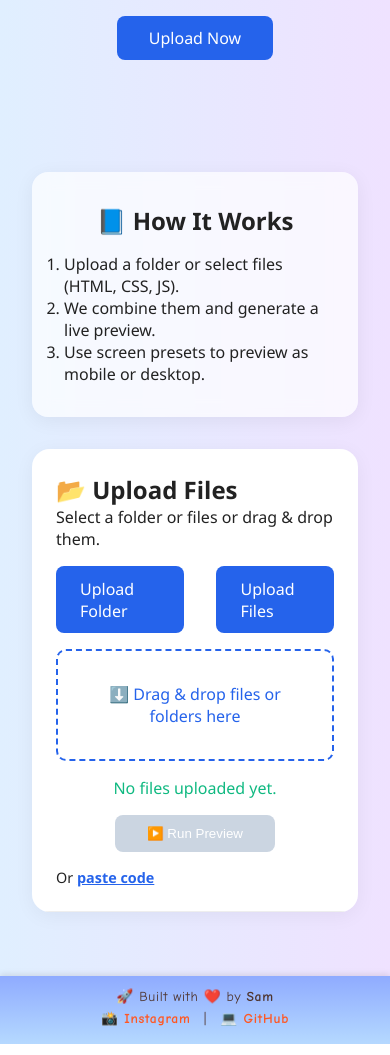
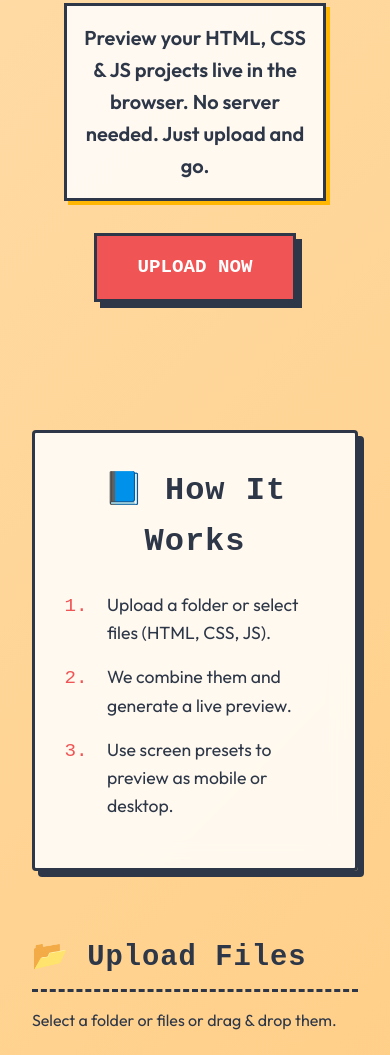
Before and after one commit to owsam22/previewer, a plain HTML site: page index.html in a window 390 px wide. Shown: the part 523-1578 px from the top of the page. Drawn offline with Linux system fonts and the light colour scheme; a web font is replaced by a local one.

Commit message:
Refactor CSS for improved design and responsiveness
Refactor CSS styles to improve design and responsiveness.

```diff
--- a/style.css
+++ b/style.css
@@ -4,20 +4,65 @@
   padding: 0;
   box-sizing: border-box;
 }
+
+:root {
+  --bg-color: #fff9f0;
+  --text-main: #2d3748;
+  --text-light: #4a5568;
+  --primary: #f05454; /* warm red-orange */
+  --secondary: #ffb703; /* bright yellow */
+  --accent: #028090; /* contrasting professional blue/teal */
+  --glass-bg: rgba(255, 255, 255, 0.85);
+  --shadow-pixel: 6px 6px 0px 0px var(--text-main);
+}
+
+@keyframes gradientBG {
+  0% { background-position: 0% 50%; }
+  50% { background-position: 100% 50%; }
+  100% { background-position: 0% 50%; }
+}
+
 body {
-  font-family: 'Segoe UI', sans-serif;
-  background: linear-gradient(to right, #e0efff, #efe2ff);
-  color: #222;
+  font-family: 'Outfit', sans-serif;
+  background: linear-gradient(135deg, #fff3e0, #ffe0b2, #ffcc80, #ffd54f);
+  background-size: 300% 300%;
+  animation: gradientBG 20s ease infinite;
+  color: var(--text-main);
+  line-height: 1.6;
+  min-height: 100vh;
+  display: flex;
+  flex-direction: column;
 }
+
+h1, h2, h3, .logo {
+  font-family: 'DotGothic16', monospace;
+  letter-spacing: 1px;
+}
+
 a {
   text-decoration: none;
-  color: #2563eb;
+  color: var(--accent);
+  transition: all 0.2s;
+  font-weight: 600;
 }
-a:hover{
-  color: #437eff;
+a:hover {
+  text-decoration: underline;
+  text-decoration-style: wavy;
 }
+
 .container {
   padding: 2rem;
+  flex: 1;
+}
+
+/* Glassmorphism + Pixel */
+.glass {
+  background: var(--glass-bg);
+  backdrop-filter: blur(12px);
+  -webkit-backdrop-filter: blur(12px);
+  border: 3px solid var(--text-main);
+  border-radius: 4px; /* Keep it slightly blocky for pixel theme */
+  box-shadow: var(--shadow-pixel);
 }
 
 /* NavBar */
@@ -25,264 +70,353 @@ a:hover{
   display: flex;
   justify-content: space-between;
   align-items: center;
-  padding: 2rem 3rem;
+  padding: 1.5rem 3rem;
   position: sticky;
-  top: 0;
+  top: 1rem;
+  margin: 0 2rem;
   z-index: 999;
-  backdrop-filter: blur(10px);
+  transition: transform 0.3s ease;
+}
+.navbar:hover {
+  transform: translateY(-2px);
 }
 .navbar nav a {
-  margin-left: 1rem;
-  font-weight: 500;
+  margin-left: 1.5rem;
+  font-weight: 600;
+  color: var(--text-main);
+  border: 2px solid transparent;
+  padding: 0.3rem 0.8rem;
+  transition: all 0.2s;
+}
+.navbar nav a:hover {
+  border-color: var(--text-main);
+  background: var(--secondary);
+  box-shadow: 3px 3px 0 var(--text-main);
+  text-decoration: none;
 }
 .logo {
-  font-weight: 700;
-  font-size: 1.2rem;
+  font-size: 1.5rem;
+  color: var(--primary);
+  text-shadow: 2px 2px 0 var(--secondary);
 }
 
 /* Hero */
 .hero {
   text-align: center;
-  padding: 5rem 2rem;
+  padding: 4rem 2rem;
 }
 .hero h1 {
-  font-size: 2.5rem;
-  color: #1e40af;
-  margin-bottom: 1rem;
+  font-size: 3.5rem;
+  color: var(--text-main);
+  margin-bottom: 1.5rem;
+  text-transform: uppercase;
+  text-shadow: 4px 4px 0 var(--secondary), -2px -2px 0 var(--primary);
+  animation: float 3s ease-in-out infinite;
 }
+@keyframes float {
+  0%, 100% { transform: translateY(0); }
+  50% { transform: translateY(-10px); }
+}
+
 .hero p {
   max-width: 600px;
-  margin: auto;
-  font-size: 1.1rem;
-  color: #444;
+  margin: 0 auto 2rem;
+  font-size: 1.25rem;
+  font-weight: 600;
+  background: var(--glass-bg);
+  padding: 1rem;
+  border: 3px solid var(--text-main);
+  box-shadow: 4px 4px 0 var(--secondary);
 }
+
 .cta-btn {
   display: inline-block;
-  margin-top: 2rem;
-  padding: 0.7rem 2rem;
-  background: #2563eb;
+  padding: 1rem 2.5rem;
+  font-family: 'DotGothic16', monospace;
+  font-size: 1.2rem;
+  background: var(--primary);
   color: #fff;
-  border-radius: 8px;
+  border: 3px solid var(--text-main);
+  box-shadow: var(--shadow-pixel);
+  cursor: pointer;
+  transition: all 0.1s ease;
+  position: relative;
+  top: 0;
+  left: 0;
+  text-transform: uppercase;
+}
+.cta-btn:hover {
+  background: #ff3333;
+  text-decoration: none;
+}
+.cta-btn:active {
+  top: 4px;
+  left: 4px;
+  box-shadow: 2px 2px 0 var(--text-main);
 }
 
-/* SPLIT PANEL (DESKTOP) */
+/* Split Panel */
 .split-section {
   display: flex;
-  max-width: 1000px;
-  margin: 2rem auto;
-  height: 600px;
-  border-radius: 18px;
-  overflow: hidden;
-  box-shadow: 0 4px 20px rgba(0, 0, 0, 0.05);
+  max-width: 1100px;
+  margin: 3rem auto;
+  min-height: 600px;
   transition: 0.5s ease;
+  gap: 1.5rem;
 }
 
 .panel {
   flex: 1;
-  transition: all 0.5s ease;
-  background: white;
-  padding: 2rem;
+  transition: all 0.5s cubic-bezier(0.25, 0.8, 0.25, 1);
   display: flex;
   flex-direction: column;
   justify-content: center;
+  overflow: hidden;
+  position: relative;
 }
+
 .panel-content {
   opacity: 1;
   transition: opacity 0.3s ease;
+  height: 100%;
+  display: flex;
+  flex-direction: column;
 }
+.panel h2 {
+  margin-bottom: 1rem;
+  font-size: 1.8rem;
+  border-bottom: 3px dashed var(--text-main);
+  padding-bottom: 0.5rem;
+}
+.panel p {
+  margin-bottom: 1.5rem;
+  font-weight: 500;
+}
+
 .panel textarea {
   width: 100%;
-  height: 100px;
+  flex: 1;
+  min-height: 80px;
   margin-bottom: 1rem;
-  padding: 0.6rem;
-  font-family: monospace;
-  border-radius: 8px;
-  border: 1px solid #ccc;
+  padding: 1rem;
+  font-family: 'Courier New', Courier, monospace;
+  font-size: 1rem;
+  border: 3px solid var(--text-main);
+  background: #1e1e1e;
+  color: #d4d4d4;
+  box-shadow: inset 4px 4px 0 rgba(0,0,0,0.5);
+  resize: none;
 }
-.panel button {
-  background: #2563eb;
-  color: white;
-  padding: 0.7rem 1.5rem;
-  border: none;
-  border-radius: 8px;
-  cursor: pointer;
-  margin-top: 1rem;
-}
-.panel .switch-btn {
-  margin-top: 1rem;
-  font-size: 0.9rem;
-}
-.panel .switch-btn span {
-  color: #2563eb;
-  cursor: pointer;
-  font-weight: bold;
-  text-decoration: underline;
+.panel textarea:focus {
+  outline: none;
+  border-color: var(--secondary);
 }
 
-/* ACTIVE PANEL */
-.left-panel.active {
-  flex: 4;
+.panel button {
+  font-family: 'DotGothic16', monospace;
+  font-size: 1.1rem;
+  background: var(--accent);
+  color: white;
+  padding: 1rem;
+  border: 3px solid var(--text-main);
+  box-shadow: 4px 4px 0 var(--text-main);
+  cursor: pointer;
+  margin-top: auto;
+  text-transform: uppercase;
+  transition: all 0.1s ease;
+  width: 100%; /* Make button full width in the panel */
 }
-.right-panel.active {
-  flex: 4;
+.panel button:hover:not(:disabled) {
+  background: #00b4d8;
 }
-.left-panel:not(.active),
-.right-panel:not(.active) {
-  flex: 1;
-  background: #f8fafc;
-  color: #94a3b8;
+.panel button:active:not(:disabled) {
+  transform: translate(2px, 2px);
+  box-shadow: 2px 2px 0 var(--text-main);
+}
+.panel button:disabled {
+  background: #cbd5e1;
+  color: #64748b;
+  cursor: not-allowed;
+  box-shadow: inset 2px 2px 0 rgba(0,0,0,0.1);
+  transform: none;
+}
+
+.switch-btn {
+  margin-top: 1.5rem;
+  text-align: center;
+  font-weight: 600;
+}
+.switch-btn span {
+  color: var(--primary);
+  cursor: pointer;
+  border-bottom: 2px dashed var(--primary);
+}
+
+/* ACTIVE PANEL LOGIC */
+.left-panel.active { flex: 2; }
+.right-panel.active { flex: 2; }
+
+.left-panel:not(.active), .right-panel:not(.active) {
+  flex: 0.5;
+  cursor: pointer;
 }
 .left-panel:not(.active) .panel-content,
 .right-panel:not(.active) .panel-content {
-  opacity: 0.3;
+  opacity: 0.2;
   pointer-events: none;
+  filter: grayscale(100%);
+}
+.left-panel:not(.active):hover, .right-panel:not(.active):hover {
+  transform: scale(1.02);
 }
 
-/* 📱 MOBILE STYLING */
+
+/* Upload specifics */
+.upload-buttons {
+  display: flex;
+  gap: 1.5rem;
+  justify-content: center;
+  margin-bottom: 1.5rem;
+}
+.upload-label {
+  background: var(--secondary);
+  color: var(--text-main);
+  padding: 0.8rem 1.5rem;
+  border: 3px solid var(--text-main);
+  box-shadow: 4px 4px 0 var(--text-main);
+  cursor: pointer;
+  font-family: 'DotGothic16', monospace;
+  font-size: 1rem;
+  transition: all 0.1s ease;
+}
+.upload-label:hover {
+  background: #ffc300;
+}
+.upload-label:active {
+  transform: translate(2px, 2px);
+  box-shadow: 2px 2px 0 var(--text-main);
+}
+
+.drop-zone {
+  flex: 1;
+  display: flex;
+  align-items: center;
+  justify-content: center;
+  border: 4px dashed var(--text-main);
+  background: rgba(255, 255, 255, 0.4);
+  text-align: center;
+  font-family: 'DotGothic16', monospace;
+  font-size: 1.2rem;
+  transition: all 0.3s;
+  min-height: 150px;
+}
+.drop-zone.dragover {
+  background: var(--secondary);
+  border-style: solid;
+  transform: scale(1.02);
+  box-shadow: var(--shadow-pixel);
+  animation: pulse 1s infinite alternate;
+}
+@keyframes pulse {
+  from { box-shadow: 0 0 0 0 var(--secondary); }
+  to { box-shadow: 0 0 20px 10px var(--secondary); }
+}
+
+#fileList {
+  list-style: none;
+  margin: 1rem 0;
+  max-height: 100px;
+  overflow-y: auto;
+  font-family: monospace;
+  font-size: 0.9rem;
+  border: 2px solid var(--text-main);
+  padding: 0.5rem;
+  background: #f8fafc;
+}
+#fileList li {
+  border-bottom: 1px dotted #ccc;
+  padding: 0.2rem 0;
+}
+#uploadStatus {
+  font-weight: bold;
+  text-align: center;
+  margin-bottom: 1rem;
+  color: var(--primary);
+  font-family: 'DotGothic16', monospace;
+}
+
+
+/* Info Section */
+.info {
+  margin: 4rem auto;
+  max-width: 800px;
+  padding: 2rem;
+}
+.info h2 {
+  font-size: 2rem;
+  margin-bottom: 1.5rem;
+  text-align: center;
+}
+.info ol {
+  padding-left: 2rem;
+  font-size: 1.1rem;
+  font-weight: 500;
+}
+.info li {
+  margin-bottom: 1rem;
+  padding-left: 0.5rem;
+}
+.info li::marker {
+  font-family: 'DotGothic16', monospace;
+  color: var(--primary);
+  font-size: 1.2rem;
+}
+
+
+/* Footer */
+footer {
+  margin-top: auto;
+  padding: 1.5rem;
+  text-align: center;
+  border-top: 3px solid var(--text-main);
+  background: var(--glass-bg);
+  backdrop-filter: blur(10px);
+  position: relative;
+  z-index: 10;
+}
+footer p {
+  font-family: 'DotGothic16', monospace;
+  margin-bottom: 0.5rem;
+  font-size: 1rem;
+}
+footer a {
+  position: relative;
+  display: inline-block;
+  padding: 0.2rem 0.5rem;
+}
+footer a:hover {
+  background: var(--text-main);
+  color: #fff;
+  text-decoration: none;
+}
+
+/* Mobile Adjustments */
 @media (max-width: 768px) {
   .split-section {
     flex-direction: column;
-    height: auto;
   }
-
-  .panel {
-    width: 100%;
-    flex: 0 0 100%;
-    padding: 1.5rem;
-    border-bottom: 1px solid #eee;
+  .left-panel.active, .right-panel.active {
+    flex: 1;
+    min-height: 600px;
   }
-
-  .left-panel,
-  .right-panel {
+  .left-panel:not(.active), .right-panel:not(.active) {
     display: none;
   }
-
-  .left-panel.active,
-  .right-panel.active {
-    display: block;
+  .navbar {
+    margin: 1rem;
+    padding: 1rem;
+    flex-direction: column;
+    gap: 1rem;
   }
-
-  .panel-content {
-    opacity: 1 !important;
-    pointer-events: auto !important;
-  }
-
-  .panel textarea {
-    height: 80px;
-  }
+  .hero h1 { font-size: 2.5rem; }
 }
-
-/* Upload */
-.upload, .info {
-  padding: 2rem;
-  margin: 2rem auto;
-  border-radius: 1rem;
-  max-width: 700px;
-}
-.upload h2, .info h2 {
-  text-align: center;
-  margin-bottom: 1rem;
-}
-.upload-buttons {
-  display: flex;
-  justify-content: center;
-  gap: 2rem;
-  margin: 1rem 0;
-}
-.upload-block {
-  text-align: center;
-}
-.upload-label {
-  display: inline-block;
-  background: #2563eb;
-  color: white;
-  padding: 0.7rem 1.5rem;
-  border-radius: 8px;
-  cursor: pointer;
-}
-
-
-
-.drop-zone {
-  margin-top: 1rem;
-  padding: 2rem;
-  border: 2px dashed #2563eb;
-  border-radius: 10px;
-  text-align: center;
-  color: #2563eb;
-  transition: background 0.2s;
-}
-.drop-zone.dragover {
-  background: #e0f2fe;
-  border-color: #1e3a8a;
-  color: #1e3a8a;
-}
-
-#uploadStatus {
-  text-align: center;
-  margin: 1rem 0;
-  color: #10b981;
-}
-
-#runButton {
-  display: block;
-  margin: auto;
-  background: #10b981;
-  color: white;
-  padding: 0.7rem 2rem;
-  border: none;
-  border-radius: 8px;
-  cursor: pointer;
-}
-#runButton:disabled {
-  background: #cbd5e1;
-  cursor: not-allowed;
-}
-
-
-/* ==== FOOTER ==== */
-footer {
-  width: 100%;
-  text-align: center;
-  background: linear-gradient(to top, #b5d9ff, #8fabff);
-  color: #4e342e;
-  font-family: 'Comic Sans MS', cursive, sans-serif;
-  padding: 16px 10px;
-  margin-top: auto;
-  font-size: 0.95rem;
-  box-shadow: 0 -2px 6px rgba(0, 0, 0, 0.1);
-  letter-spacing: 0.7px;
-}
-
-footer a {
-  color: #ff5722;
-  text-decoration: none;
-  font-weight: bold;
-  margin: 0 4px;
-  transition: color 0.3s ease;
-}
-
-footer a:hover {
-  color: #e65100;
-}
-
-/* 📱 Mobile-friendly adjustments */
-@media screen and (max-width: 480px) {
-  footer {
-    font-size: 0.85rem;
-    padding: 12px 6px;
-  }
-
-  footer a {
-    display: inline-block;
-    margin: 6px 8px;
-  }
-}
-
-
-/* Glassmorphism */
-.glass {
-  background: rgba(255, 255, 255, 0.7);
-  backdrop-filter: blur(10px);
-  box-shadow: 0 4px 20px rgba(0, 0, 0, 0.06);
-}
```
